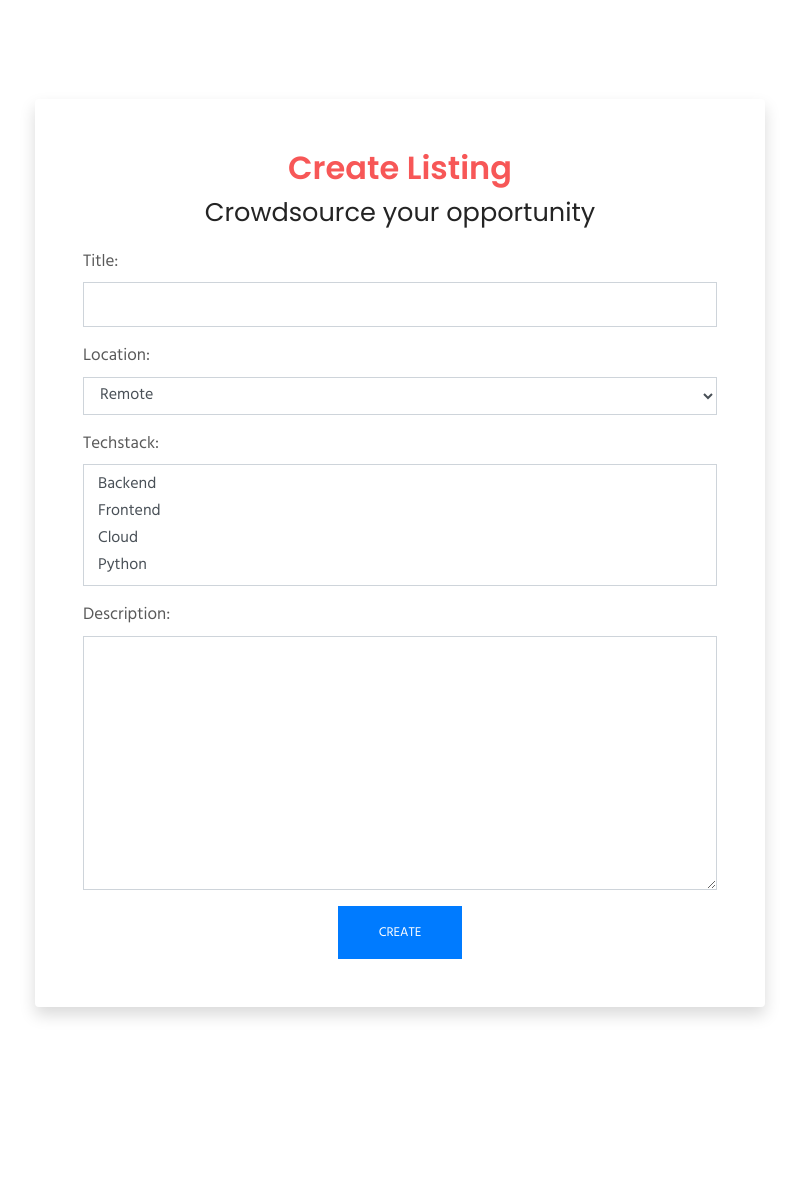
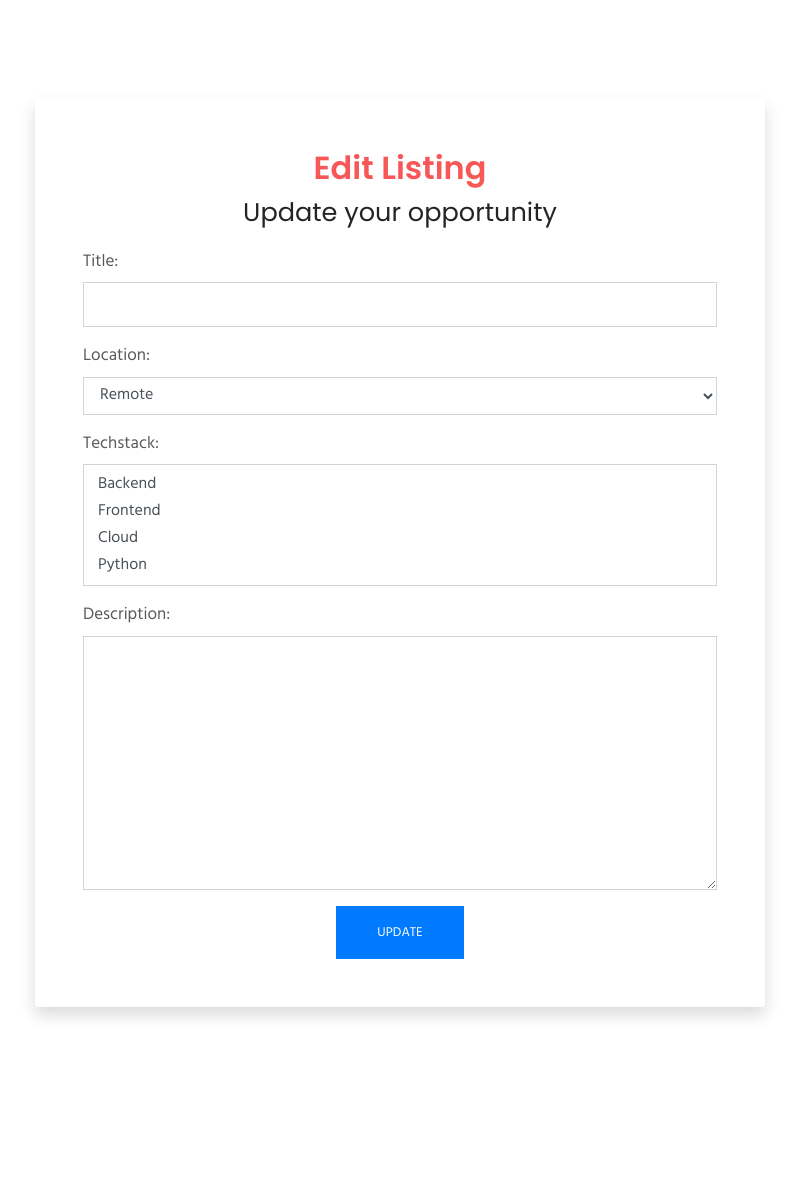
Before and after one commit to max-legrand/codersconnect, a Django app: template posts/templates/posts/edits_post.html in a window 1280 px wide. Shown: the part 427-1626 px from the top of the page, without its empty margins (240-1039 px from the left). Run offline with Django 3.2, Linux system fonts and the light colour scheme; the template is opened without the code that fills it: values that come from a table or form of the project are taken from there, others are empty; parts of the project's set-up code (start-up, migrations or seed data) failed here and were passed over; some libraries are stand-ins or nearby versions; some web fonts are replaced.

Commit message:
Couple of minor html changes before schleep, just semantics

```diff
--- a/posts/templates/posts/edits_post.html
+++ b/posts/templates/posts/edits_post.html
@@ -9,9 +9,9 @@
 
           <h1 class="text-capitalize mb-4 text-lg">Source talent.</h1>
           <ul class="list-inline">
-            <li class="list-inline-item"><a href="{% url 'posts:create_post' %}" class="text-white-50">Create</a></li>
+              <li class="list-inline-item"> <font class="text-white-50">Edit</font></li>
             <li class="list-inline-item"><span class="text-white">/</span></li>
-            <li class="list-inline-item"><a href="{% url 'posts:create_post' %}" class="text-white">Listing</a></li>
+            <li class="list-inline-item"><font class="text-white">Listing</font></li>
           </ul>
         </div>
       </div>
@@ -24,7 +24,7 @@
 		<div class="row">
 			<div class="col-md-8 mx-auto">
 				<div class="text-center p-5 shadow rounded">
-					<h2 class="mb-3"> <span class="text-color">Create Listing</span> <br> <small> Crowdsource your opportunity </small></h2>
+					<h2 class="mb-3"> <span class="text-color">Edit Listing</span> <br> <small> Update your opportunity </small></h2>
     <form class='site-form' action="{% url 'posts:create_post' %}" method="post">
         {% for field1 in form %}
     <div class="form-group text-left">
@@ -48,7 +48,7 @@
                               </ul>
                             </div>
                         {% endif %}
-                        <button type="submit" class="btn btn-primary">Create</button>
+                        <button type="submit" class="btn btn-primary">Update</button>
                     </form>
                     </div>
 
```
